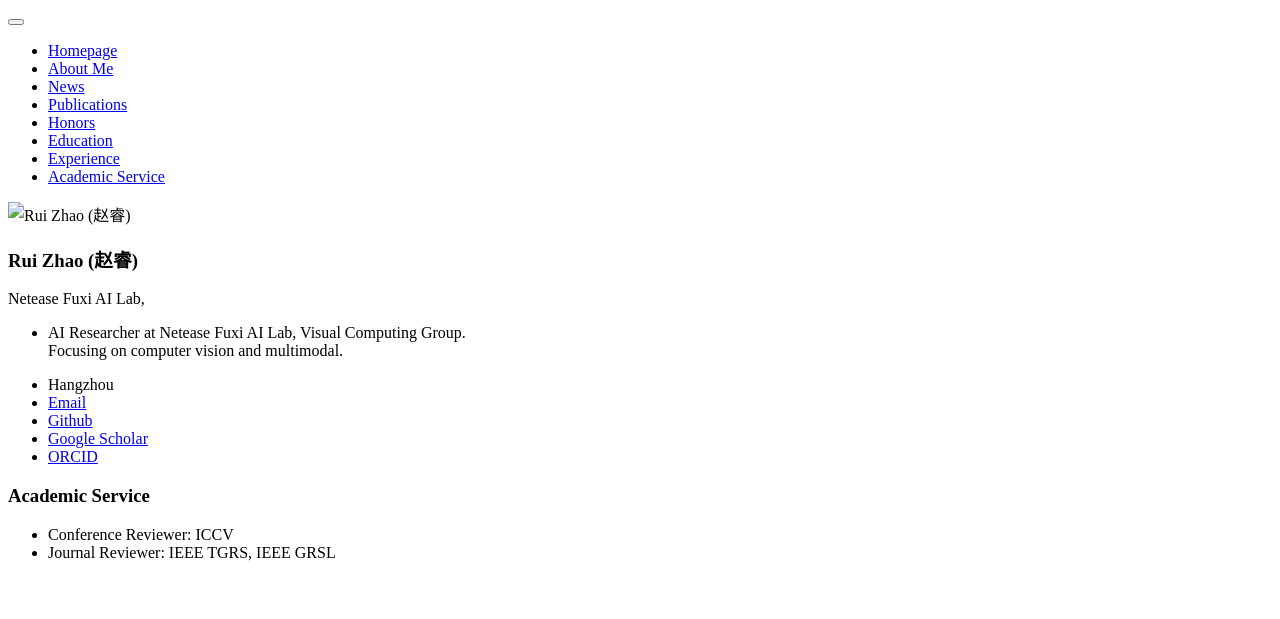
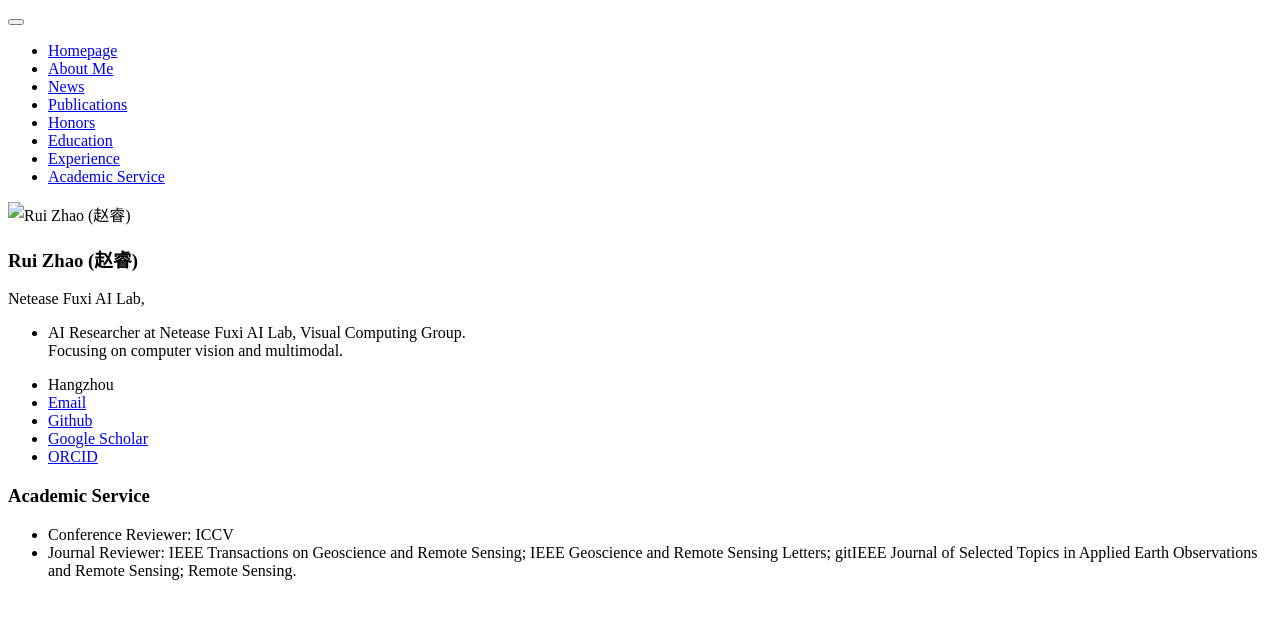
Before and after one commit to ruizhaocv/ruizhaocv.github.io, a Jekyll site: the page built from _pages/includes/academic_service.md, in a window 1280 px wide. Shown: the top 619 px of the page. Built offline with Jekyll 4.4.1, drawn with Linux system fonts in a browser that asks for light colours; our own code applies the rules of GitHub Pages for plain Markdown files.

Commit message:
add journel reviewer

```diff
--- a/_pages/includes/academic_service.md
+++ b/_pages/includes/academic_service.md
@@ -1,4 +1,5 @@
 
 # Academic Service
 - Conference Reviewer: ICCV
-- Journal Reviewer: IEEE TGRS, IEEE GRSL
+- Journal Reviewer: IEEE Transactions on Geoscience and Remote Sensing; IEEE Geoscience and Remote Sensing Letters;
+gitIEEE Journal of Selected Topics in Applied Earth Observations and Remote Sensing; Remote Sensing.
```
